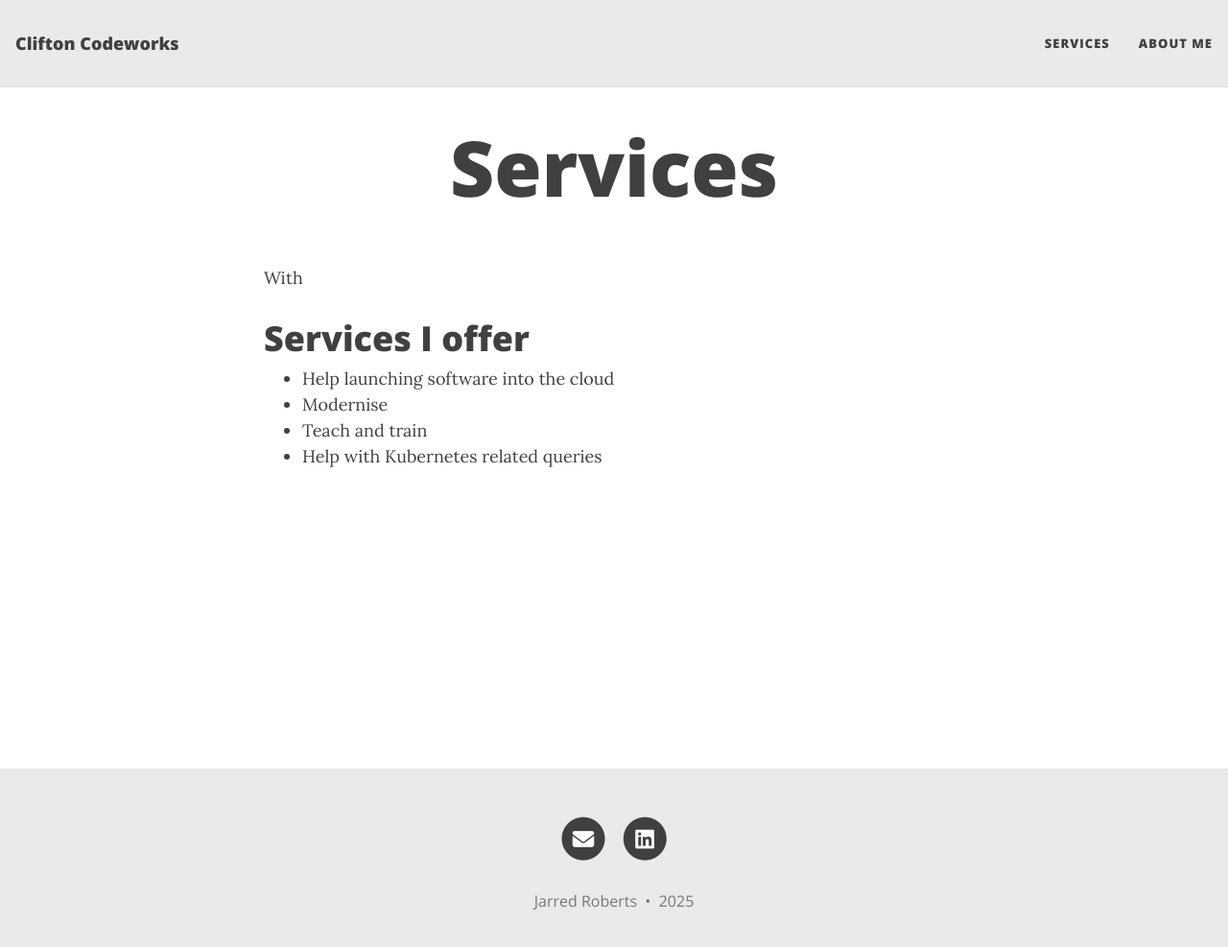
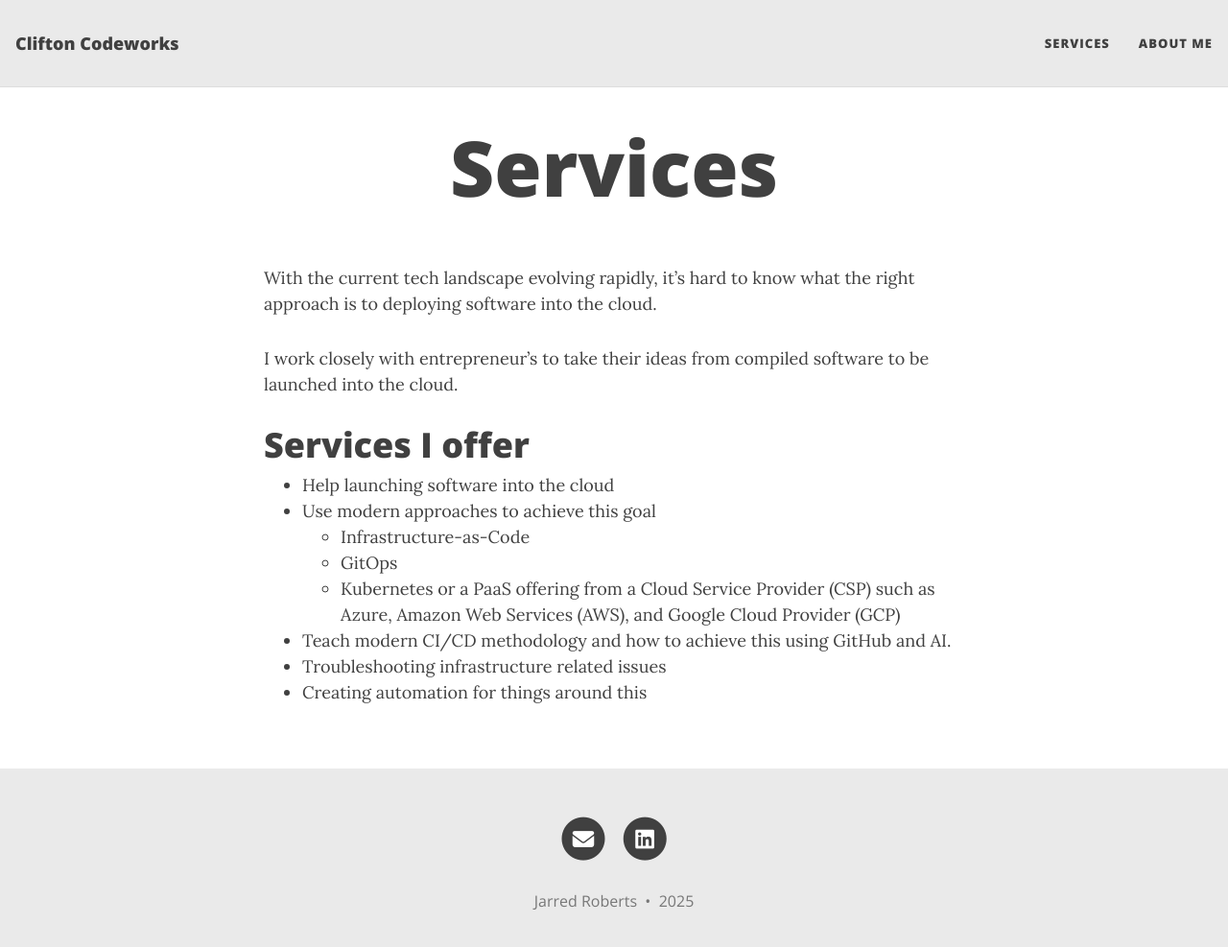
Before and after one commit to ChilledEther/business-site, a Jekyll site: the page built from pages/services.md, in a window 1280 px wide and 1001 px high. Shown: the top 987 px of the window at 96% size. Built offline with Jekyll 4.4.1, drawn with Linux system fonts in a browser that asks for light colours.

Commit message:
chore: update services.md

```diff
--- a/pages/services.md
+++ b/pages/services.md
@@ -1,15 +1,21 @@
 ---
 layout: page
 title: Services
-# subtitle: I offer the following services
+# subtitle: Services I offer
 permalink: /services/
 ---
 
-With
+With the current tech landscape evolving rapidly, it's hard to know what the right approach is to deploying software into the cloud.
+
+I work closely with entrepreneur's to take their ideas from compiled software to be launched into the cloud.
 
 # Services I offer
 
 * Help launching software into the cloud
-* Modernise
-* Teach and train
-* Help with Kubernetes related queries
+* Use modern approaches to achieve this goal
+  * Infrastructure-as-Code
+  * GitOps
+  * Kubernetes or a PaaS offering from a Cloud Service Provider (CSP) such as Azure, Amazon Web Services (AWS), and Google Cloud Provider (GCP)
+* Teach modern CI/CD methodology and how to achieve this using GitHub and AI.
+* Troubleshooting infrastructure related issues
+* Creating automation for things around this
```
